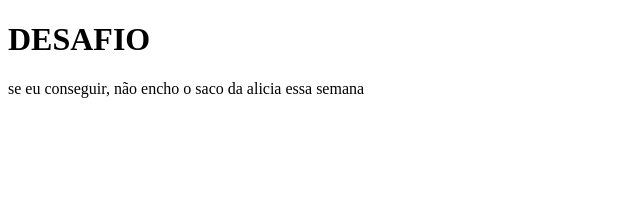
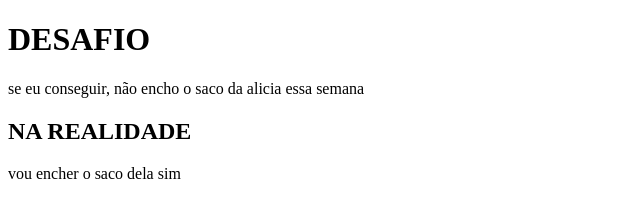
Before and after one commit to brayan475/TESTE, a plain HTML site: page index.html in a window 1280 px wide. Shown: the whole page, without its empty margins (0-640 px from the left). Drawn offline with Linux system fonts and the light colour scheme.

Commit message:
Update index.html

```diff
--- a/index.html
+++ b/index.html
@@ -8,5 +8,7 @@
 <body>
     <H1>DESAFIO</H1>
     <p>se eu conseguir, não encho o saco da alicia essa semana</p>
+    <h2>NA REALIDADE</h2>
+    <P>vou encher o saco dela sim</P>
 </body>
 </html>
```
